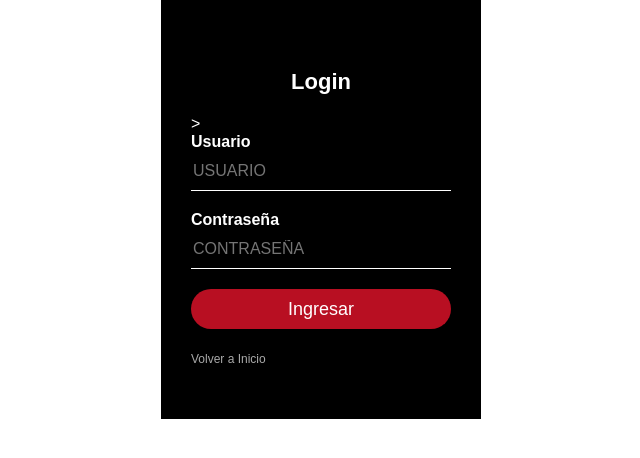
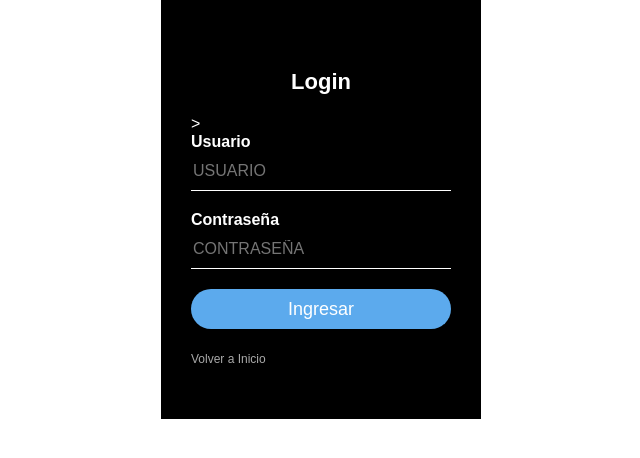
Before and after one commit to KarenJK910/Trabajo2, a Django app: page /login/ in a window 1280 px wide. Shown: the part 191-649 px from the top of the page, without its empty margins (319-959 px from the left). Run offline with Django 3.2, Linux system fonts and the light colour scheme; parts of the project's set-up code (start-up, migrations or seed data) failed here and were passed over.

Commit message:
cambio_un_color

```diff
--- a/static/css/main.css
+++ b/static/css/main.css
@@ -55,7 +55,7 @@ body {
   border: none;
   outline: none;
   height: 40px;
-  background: #b80f22;
+  background: #5caaed;
   color: #fff;
   font-size: 18px;
   border-radius: 20px;
```
Also changed, not shown: TrabajoFinal/db.sqlite3, 1 other file.
